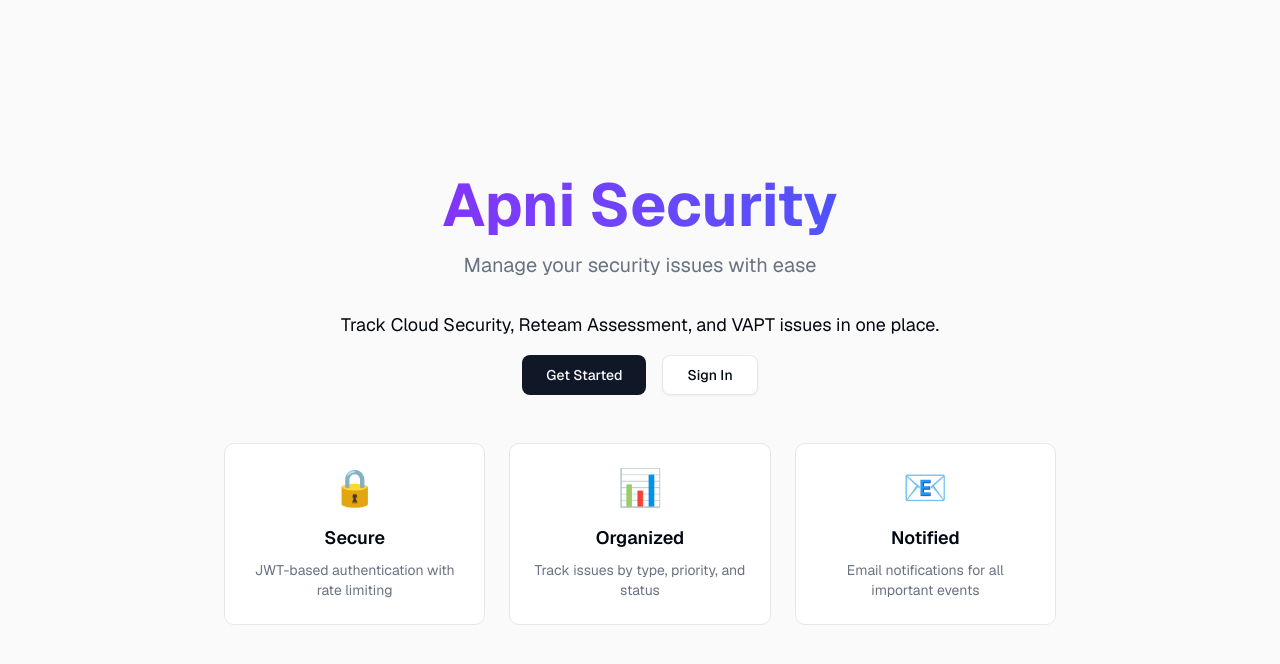
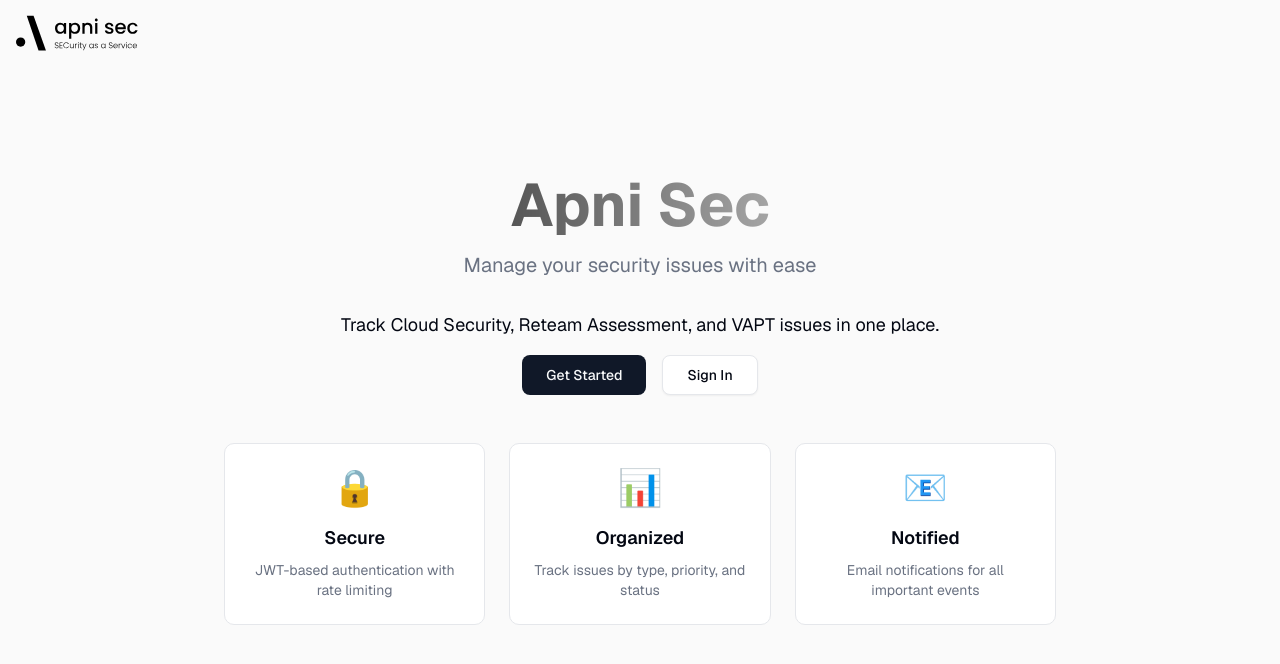
Before and after one commit to PiyushXCoder/apni-sec-assignment, a Next.js app: page / in a window 1280 px wide. Shown: the top 664 px of the page. Built offline with nearby package versions, Linux system fonts and the light colour scheme.

Commit message:
refactor: add floating navbar with logo to layout

```diff
--- a/app/layout.tsx
+++ b/app/layout.tsx
@@ -1,6 +1,9 @@
 import type { Metadata } from "next";
 import { Geist, Geist_Mono } from "next/font/google";
+import Image from "next/image";
 import "./globals.css";
+import logo from "./logo.svg";
+import Link from "next/link";
 
 const geistSans = Geist({
   variable: "--font-geist-sans",
@@ -27,7 +30,21 @@ export default function RootLayout({
       <body
         className={`${geistSans.variable} ${geistMono.variable} antialiased`}
       >
-        {children}
+        <nav className="absolute top-0 left-0 w-fit z-50 bg-transparent">
+          <div className="container mx-auto px-4 py-3">
+            <Link href="/">
+              <Image
+                src={logo}
+                alt="Logo"
+                width={120}
+                height={40}
+                priority
+                className="h-10 w-auto"
+              />
+            </Link>
+          </div>
+        </nav>
+        <div>{children}</div>
       </body>
     </html>
   );
--- a/app/page.tsx
+++ b/app/page.tsx
@@ -8,8 +8,8 @@ export default function Home() {
     <div className="flex min-h-screen items-center justify-center bg-zinc-50 font-sans dark:bg-black">
       <div className="max-w-4xl mx-auto space-y-8 text-center p-8">
         <div className="space-y-4">
-          <h1 className="text-6xl font-bold bg-gradient-to-r from-purple-600 to-blue-600 bg-clip-text text-transparent">
-            Apni Security
+          <h1 className="text-6xl font-bold bg-linear-to-r from-black to-black-600 bg-clip-text text-transparent">
+            Apni Sec
           </h1>
           <p className="text-xl text-muted-foreground">
             Manage your security issues with ease
```
Also changed, not shown: app/logo.svg (added).
